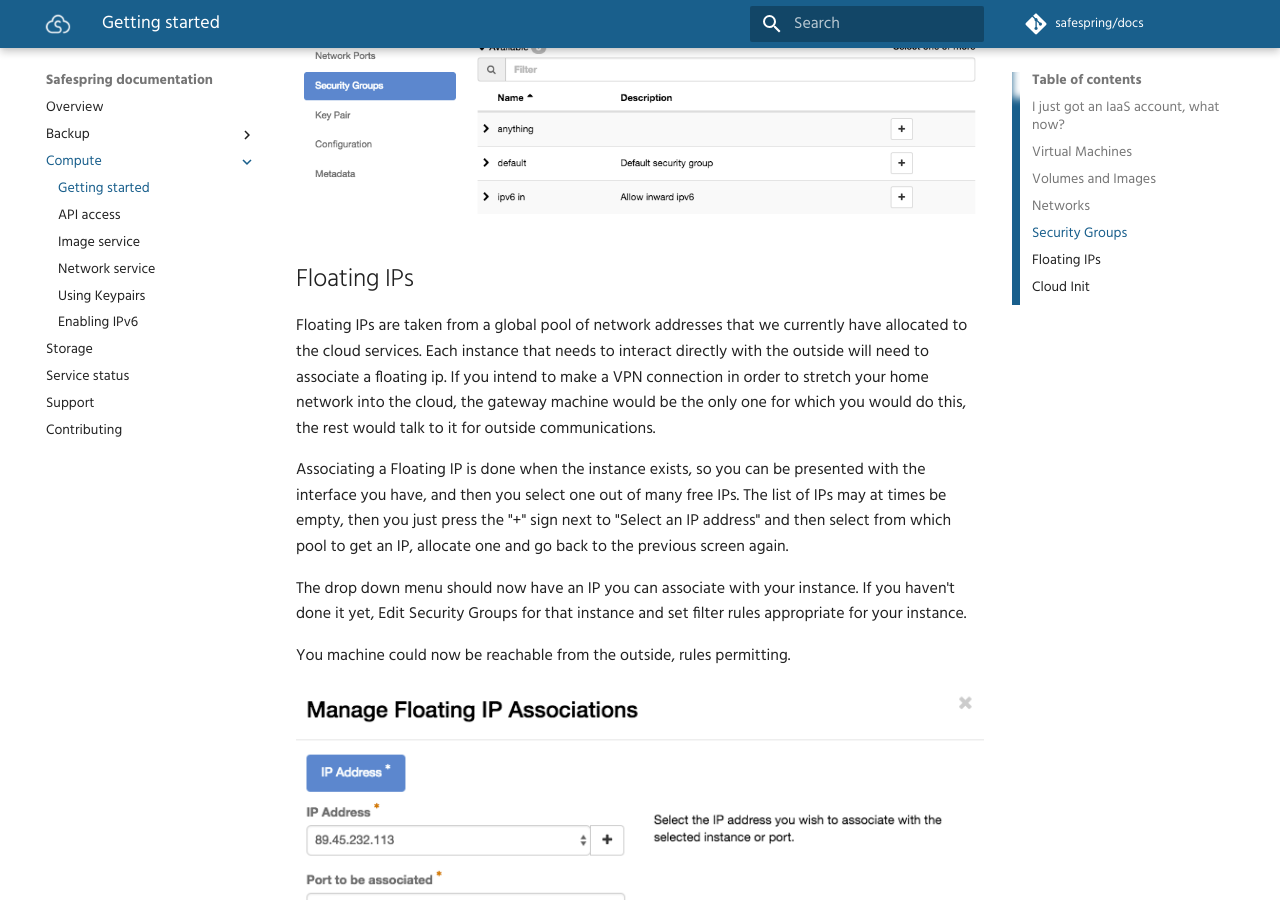
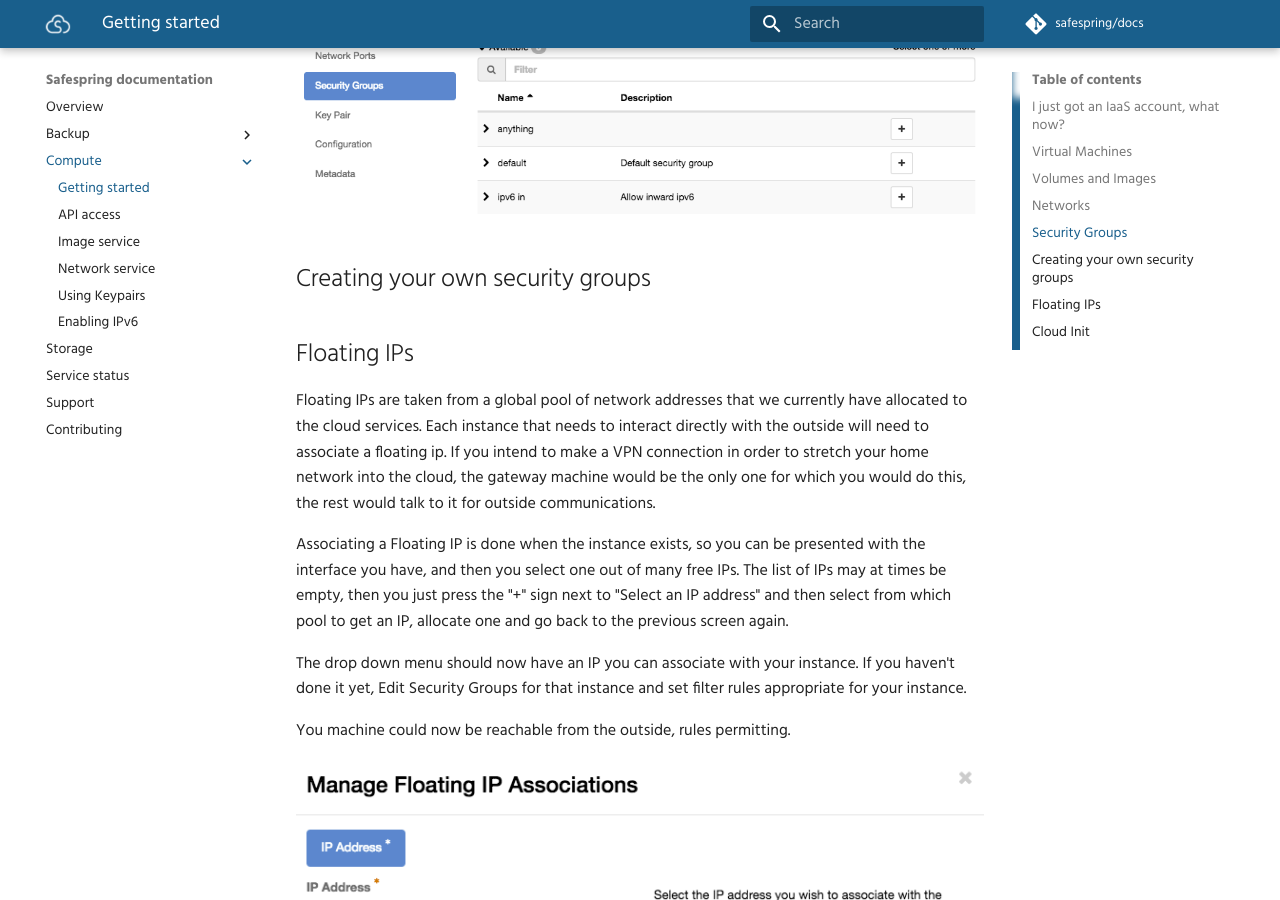
Before and after one commit to safespring/docs, an MkDocs documentation site: the page built from content/compute/getting-started.md, in a window 1280 px wide and 900 px high, scrolled down 3457 px. Built offline with MkDocs 1.6.1 and Material for MkDocs 9.7.7, drawn with Linux system fonts in a browser that asks for light colours; comment, search, counter and statistics services are not loaded; old or Windows-style settings are respelled for this version of MkDocs.

```diff
--- a/content/compute/getting-started.md
+++ b/content/compute/getting-started.md
@@ -54,6 +54,10 @@
 
 ![image](/images/dash-security-groups.png)
 
+## Creating your own security groups
+
+
+
 ## Floating IPs
 
 Floating IPs are taken from a global pool of network addresses that we currently have allocated to the cloud services. Each instance that needs to interact directly with the outside will need to associate a floating ip. If you intend to make a VPN connection in order to stretch your home network into the cloud, the gateway machine would be the only one for which you would do this, the rest would talk to it for outside communications.
```
Also changed, not shown: content/images/Manage-security-group.png (added), content/images/create-security-group.png (added).
